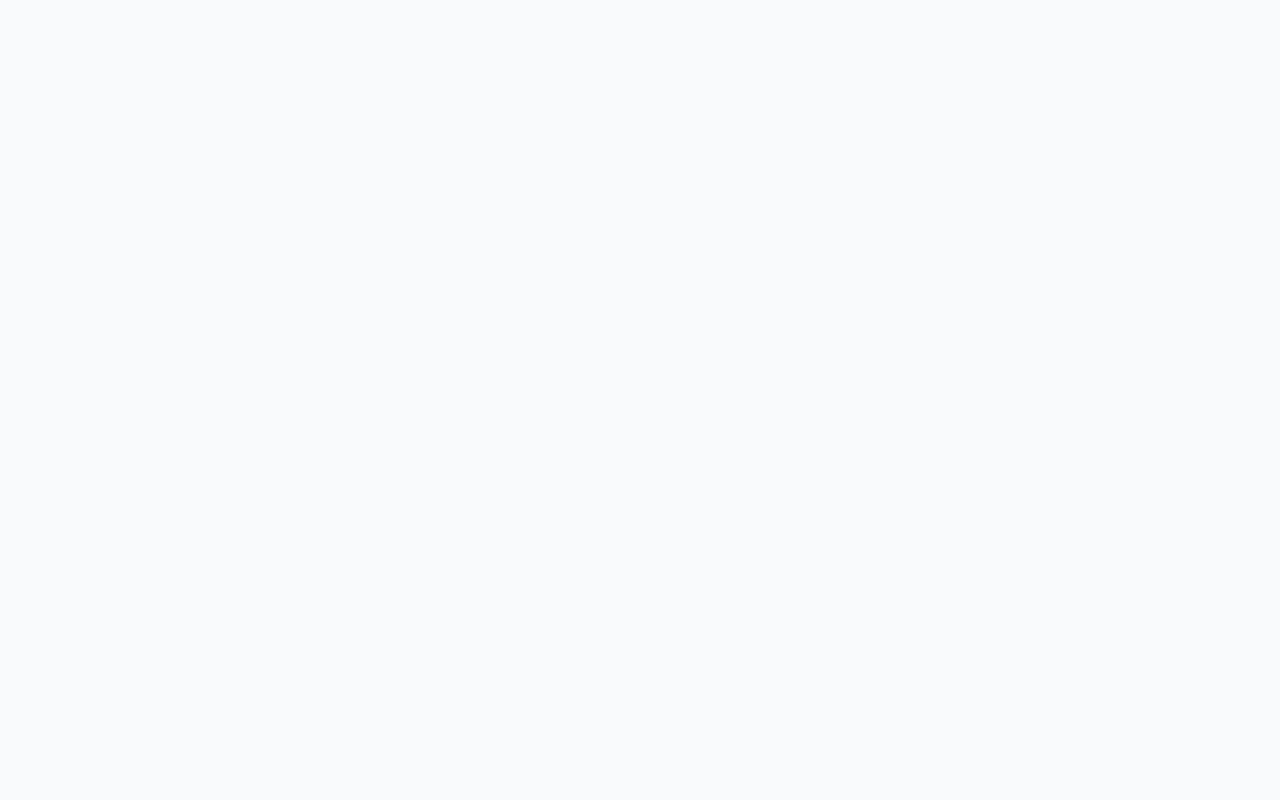
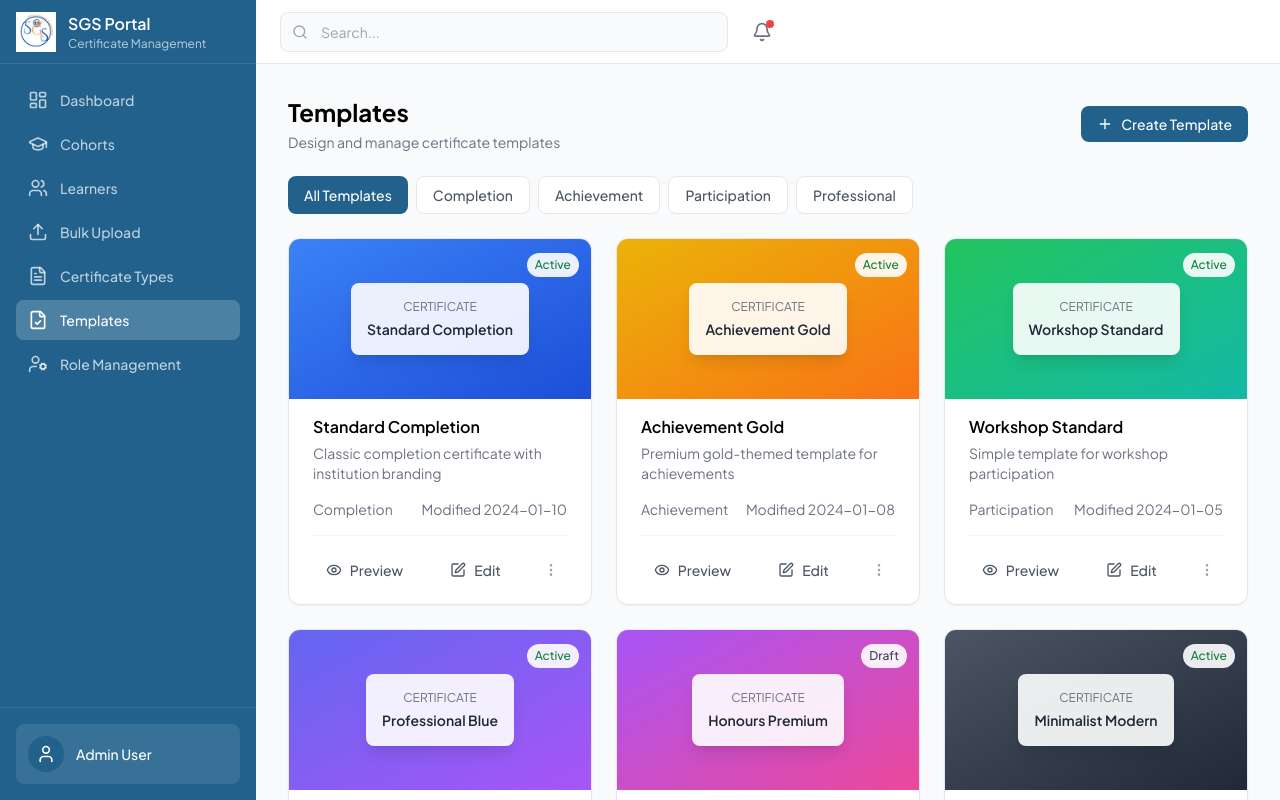
Before and after one commit to tfnsolutionshq/sgs-certification, a React (Vite) app: page /templates in a window 1280 px wide. Before the commit this address had no page. Shown: the top 800 px of the page. Built offline with nearby package versions, Linux system fonts and the light colour scheme; sample sign-in values are in the browser's storage.

Commit message:
feat: Implement user role-based rendering and management in Templates page

```diff
--- a/src/App.tsx
+++ b/src/App.tsx
@@ -53,14 +53,14 @@ function App() {
           <Route path="learners/:id" element={<LearnerProfile />} />
           <Route path="bulk-upload" element={<BulkUpload />} />
           <Route path="certificate-types" element={<CertificateTypes />} />
-          {/* <Route path="certificate-types/:id" element={<CertificateTypeDetail />} />
-        <Route path="templates" element={<Templates />} />
-        <Route path="templates/:id" element={<TemplateEditor />} />
+          {/* <Route path="certificate-types/:id" element={<CertificateTypeDetail />} /> */}
+          <Route path="templates" element={<Templates />} />
+          {/* <Route path="templates/:id" element={<TemplateEditor />} />
         <Route path="signatories" element={<Signatories />} />
         <Route path="signature-sets" element={<SignatureSets />} />
         <Route path="certificates" element={<CertificateRecords />} />
-        <Route path="certificates/:id" element={<CertificateDetail />} /> */}
-          <Route path="generation-jobs" element={<GenerationJobs />} />
+        <Route path="certificates/:id" element={<CertificateDetail />} />
+          <Route path="generation-jobs" element={<GenerationJobs />} /> */}
           {/* <Route path="verification-logs" element={<VerificationLogs />} /> */}
           {/* <Route path="audit-logs" element={<AuditLogs />} /> */}
           <Route path="settings" element={<Settings />} />
--- a/src/components/Sidebar.tsx
+++ b/src/components/Sidebar.tsx
@@ -34,7 +34,7 @@ const navigation = [
   { name: "Learners", href: "/learners", icon: Users },
   { name: "Bulk Upload", href: "/bulk-upload", icon: Upload },
   { name: "Certificate Types", href: "/certificate-types", icon: FileText },
-  // { name: "Templates", href: "/templates", icon: FileCheck },
+  { name: "Templates", href: "/templates", icon: FileCheck },
   // { name: "Signatories", href: "/signatories", icon: PenTool },
   // { name: "Signature Sets", href: "/signature-sets", icon: Layers },
   // { name: "Certificates", href: "/certificates", icon: FileBadge },
--- a/src/pages/Templates.tsx
+++ b/src/pages/Templates.tsx
@@ -1,122 +1,182 @@
-import { Plus, MoreVertical, Eye, Edit, Copy } from 'lucide-react'
-import PageHeader from '../components/PageHeader'
-import Button from '../components/Button'
-import Card, { CardContent } from '../components/Card'
+import { useState } from "react";
+import { Plus, MoreVertical, Eye, Edit } from "lucide-react";
+import { useAuth } from "../context/auth/AuthContextProvider";
+import PageHeader from "../components/PageHeader";
+import Button from "../components/Button";
+import Card, { CardContent } from "../components/Card";
 
-const templates = [
+type TemplateCategory =
+  | "Completion"
+  | "Achievement"
+  | "Participation"
+  | "Professional"
+  | "Honours"
+  | "General";
+
+type FilterOption = "All Templates" | TemplateCategory;
+
+const FILTER_OPTIONS: FilterOption[] = [
+  "All Templates",
+  "Completion",
+  "Achievement",
+  "Participation",
+  "Professional",
+];
+
+const templates: {
+  id: number;
+  name: string;
+  description: string;
+  category: TemplateCategory;
+  lastModified: string;
+  status: string;
+  previewColor: string;
+}[] = [
   {
     id: 1,
-    name: 'Standard Completion',
-    description: 'Classic completion certificate with institution branding',
-    category: 'Completion',
-    lastModified: '2024-01-10',
-    status: 'Active',
-    previewColor: 'from-blue-500 to-blue-700'
+    name: "Standard Completion",
+    description: "Classic completion certificate with institution branding",
+    category: "Completion",
+    lastModified: "2024-01-10",
+    status: "Active",
+    previewColor: "from-blue-500 to-blue-700",
   },
   {
     id: 2,
-    name: 'Achievement Gold',
-    description: 'Premium gold-themed template for achievements',
-    category: 'Achievement',
-    lastModified: '2024-01-08',
-    status: 'Active',
-    previewColor: 'from-yellow-500 to-orange-500'
+    name: "Achievement Gold",
+    description: "Premium gold-themed template for achievements",
+    category: "Achievement",
+    lastModified: "2024-01-08",
+    status: "Active",
+    previewColor: "from-yellow-500 to-orange-500",
   },
   {
     id: 3,
-    name: 'Workshop Standard',
-    description: 'Simple template for workshop participation',
-    category: 'Participation',
-    lastModified: '2024-01-05',
-    status: 'Active',
-    previewColor: 'from-green-500 to-teal-500'
+    name: "Workshop Standard",
+    description: "Simple template for workshop participation",
+    category: "Participation",
+    lastModified: "2024-01-05",
+    status: "Active",
+    previewColor: "from-green-500 to-teal-500",
   },
   {
     id: 4,
-    name: 'Professional Blue',
-    description: 'Modern professional certificate design',
-    category: 'Professional',
-    lastModified: '2023-12-20',
-    status: 'Active',
-    previewColor: 'from-indigo-500 to-purple-500'
+    name: "Professional Blue",
+    description: "Modern professional certificate design",
+    category: "Professional",
+    lastModified: "2023-12-20",
+    status: "Active",
+    previewColor: "from-indigo-500 to-purple-500",
   },
   {
     id: 5,
-    name: 'Honours Premium',
-    description: 'Elegant design for honours and distinctions',
-    category: 'Honours',
-    lastModified: '2023-12-15',
-    status: 'Draft',
-    previewColor: 'from-purple-500 to-pink-500'
+    name: "Honours Premium",
+    description: "Elegant design for honours and distinctions",
+    category: "Honours",
+    lastModified: "2023-12-15",
+    status: "Draft",
+    previewColor: "from-purple-500 to-pink-500",
   },
   {
     id: 6,
-    name: 'Minimalist Modern',
-    description: 'Clean and simple modern design',
-    category: 'General',
-    lastModified: '2023-12-01',
-    status: 'Active',
-    previewColor: 'from-gray-600 to-gray-800'
+    name: "Minimalist Modern",
+    description: "Clean and simple modern design",
+    category: "General",
+    lastModified: "2023-12-01",
+    status: "Active",
+    previewColor: "from-gray-600 to-gray-800",
   },
-]
+];
 
 export default function Templates() {
+  const { user } = useAuth();
+  const [activeFilter, setActiveFilter] =
+    useState<FilterOption>("All Templates");
+
+  const filteredTemplates =
+    activeFilter === "All Templates"
+      ? templates
+      : templates.filter((t) => t.category === activeFilter);
+
   return (
     <div>
       <PageHeader
         title="Templates"
         description="Design and manage certificate templates"
         action={
+          (user?.role === "super admin" || user?.role === "admin") && (
             <Button>
               <Plus className="h-4 w-4 mr-2" />
               Create Template
             </Button>
+          )
         }
       />
 
       {/* Filters */}
       <div className="flex flex-wrap gap-2 mb-6">
-        <button className="px-4 py-2 text-sm font-medium rounded-lg bg-primary text-text-light">
-          All Templates
+        {FILTER_OPTIONS.map((filter) => (
+          <button
+            key={filter}
+            onClick={() => setActiveFilter(filter)}
+            className={`px-4 py-2 text-sm font-medium rounded-lg transition-colors ${
+              activeFilter === filter
+                ? "bg-primary text-text-light"
+                : "bg-white border border-gray-200 text-gray-600 hover:bg-gray-50"
+            }`}
+          >
+            {filter}
           </button>
-        <button className="px-4 py-2 text-sm font-medium rounded-lg bg-white border border-gray-200 text-gray-600 hover:bg-gray-50">
-          Completion
-        </button>
-        <button className="px-4 py-2 text-sm font-medium rounded-lg bg-white border border-gray-200 text-gray-600 hover:bg-gray-50">
-          Achievement
-        </button>
-        <button className="px-4 py-2 text-sm font-medium rounded-lg bg-white border border-gray-200 text-gray-600 hover:bg-gray-50">
-          Participation
-        </button>
-        <button className="px-4 py-2 text-sm font-medium rounded-lg bg-white border border-gray-200 text-gray-600 hover:bg-gray-50">
-          Professional
-        </button>
+        ))}
       </div>
 
       {/* Templates Grid */}
+      {filteredTemplates.length === 0 ? (
+        <div className="text-center py-16 text-gray-400">
+          <p className="text-lg font-medium">No templates found</p>
+          <p className="text-sm mt-1">
+            No templates are tagged under "{activeFilter}" yet.
+          </p>
+        </div>
+      ) : (
         <div className="grid grid-cols-1 md:grid-cols-2 lg:grid-cols-3 gap-6">
-        {templates.map((template) => (
-          <Card key={template.id} className="overflow-hidden hover:shadow-md transition-shadow">
+          {filteredTemplates.map((template) => (
+            <Card
+              key={template.id}
+              className="overflow-hidden hover:shadow-md transition-shadow"
+            >
               {/* Preview Area */}
-            <div className={`h-40 bg-gradient-to-br ${template.previewColor} relative`}>
+              <div
+                className={`h-40 bg-gradient-to-br ${template.previewColor} relative`}
+              >
                 <div className="absolute inset-0 flex items-center justify-center">
                   <div className="bg-white/90 backdrop-blur-sm rounded-lg p-4 text-center shadow-lg">
                     <p className="text-xs text-gray-500 mb-1">CERTIFICATE</p>
-                  <p className="text-sm font-semibold text-gray-800">{template.name}</p>
+                    <p className="text-sm font-semibold text-gray-800">
+                      {template.name}
+                    </p>
                   </div>
                 </div>
                 <div className="absolute top-3 right-3">
-                <span className={`inline-flex px-2 py-1 text-xs font-medium rounded-full ${
-                  template.status === 'Active' ? 'bg-white/90 text-green-700' : 'bg-white/90 text-gray-700'
-                }`}>
+                  <span
+                    className={`inline-flex px-2 py-1 text-xs font-medium rounded-full ${
+                      template.status === "Active"
+                        ? "bg-white/90 text-green-700"
+                        : "bg-white/90 text-gray-700"
+                    }`}
+                  >
                     {template.status}
                   </span>
                 </div>
               </div>
 
               <CardContent>
-              <h3 className="font-semibold text-text-dark mb-1">{template.name}</h3>
-              <p className="text-sm text-gray-500 mb-4">{template.description}</p>
+                <h3 className="font-semibold text-text-dark mb-1">
+                  {template.name}
+                </h3>
+                <p className="text-sm text-gray-500 mb-4">
+                  {template.description}
+                </p>
 
                 <div className="flex items-center justify-between text-sm text-gray-500 mb-4">
                   <span>{template.category}</span>
@@ -128,21 +188,23 @@ export default function Templates() {
                     <Eye className="h-4 w-4" />
                     Preview
                   </button>
+                  {(user?.role === "super admin" || user?.role === "admin") && (
+                    <>
                       <button className="flex-1 flex items-center justify-center gap-2 px-3 py-2 text-sm font-medium text-gray-600 rounded-lg hover:bg-gray-100 transition-colors">
                         <Edit className="h-4 w-4" />
                         Edit
                       </button>
                       <button className="p-2 text-gray-400 rounded-lg hover:bg-gray-100 transition-colors">
-                  <Copy className="h-4 w-4" />
-                </button>
-                <button className="p-2 text-gray-400 rounded-lg hover:bg-gray-100 transition-colors">
                         <MoreVertical className="h-4 w-4" />
                       </button>
+                    </>
+                  )}
                 </div>
               </CardContent>
             </Card>
           ))}
         </div>
+      )}
     </div>
-  )
+  );
 }
```
Lines whose indentation alone changed are shown as unchanged.
